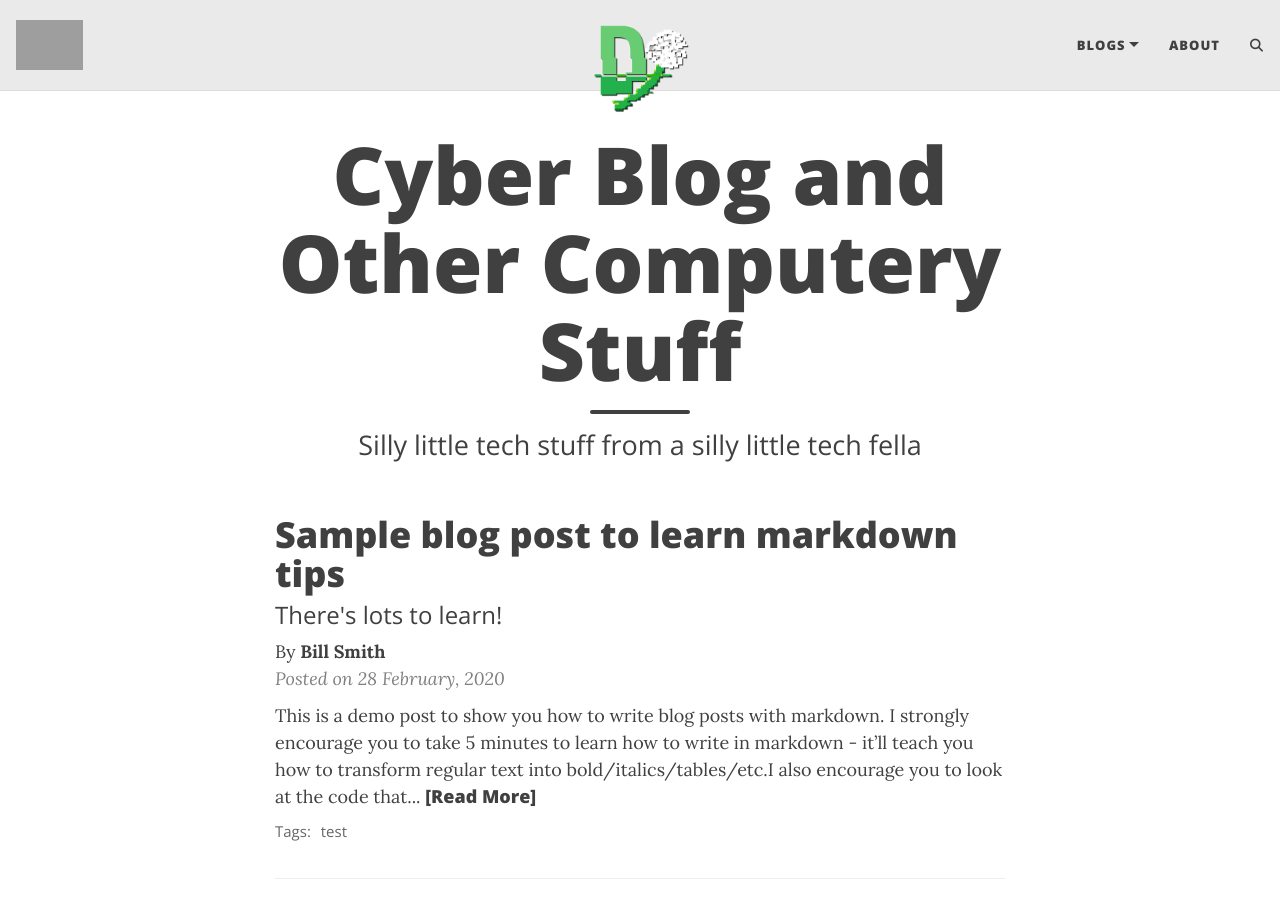
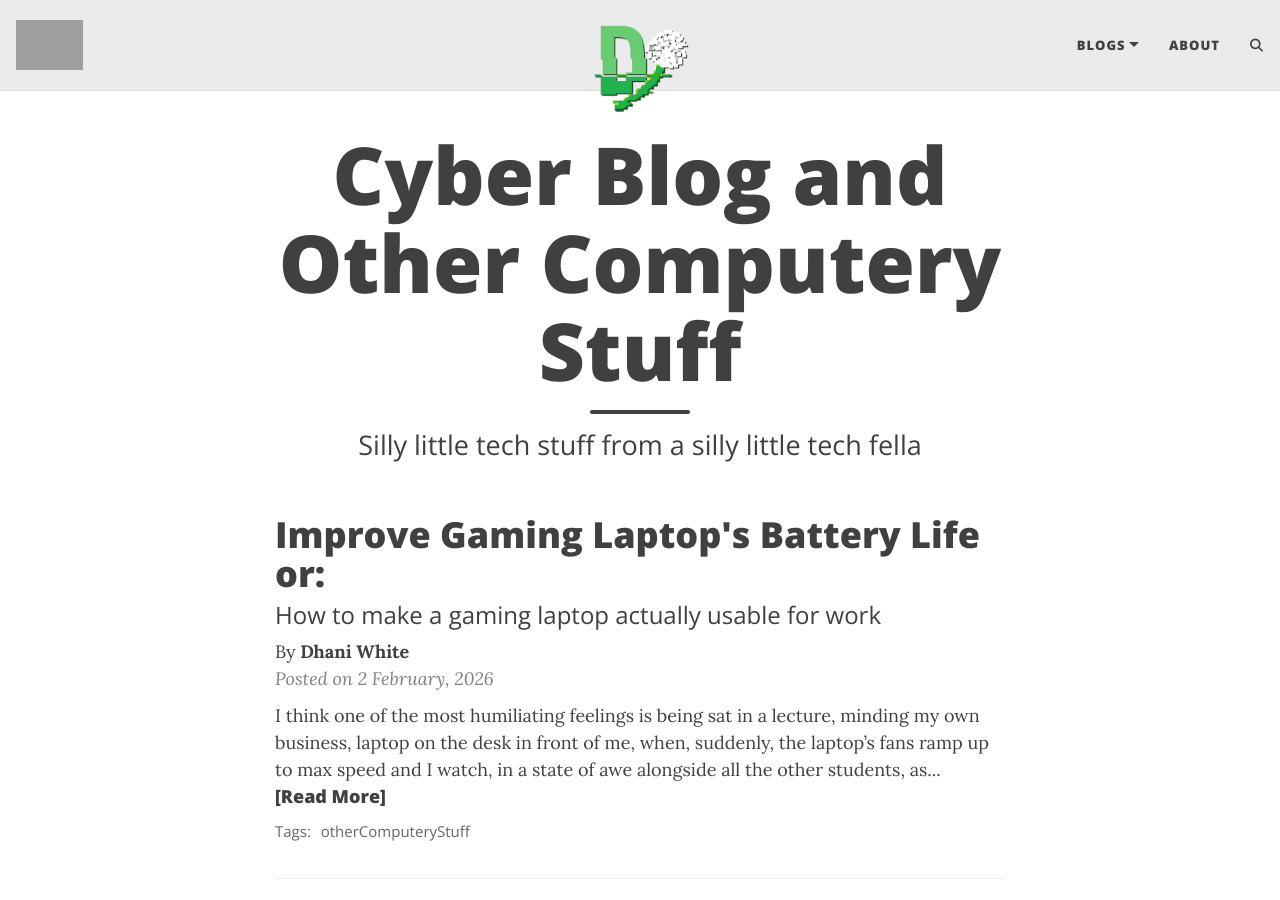
Before and after one commit to thedhandelion/thedhandelion.github.io, a Jekyll site: the page built from index.html, in a window 1280 px wide and 900 px high. Built offline with Jekyll 4.4.1, drawn with Linux system fonts in a browser that asks for light colours; the list of posts is cut into pages by our own code; comment, search, counter and statistics services are not loaded; part of the change alters nothing that is shown; grey boxes are pictures that could not be loaded.

````diff
--- a/_config.yml
+++ b/_config.yml
@@ -21,6 +21,7 @@ author: Dhani White
 
 navbar-links:
   Blogs:
+    - Laptop_Battery_Life: "2026-02-02-Make_Gaming_Laptop_Usable"
     - Blog_One: "2020-02-28-sample-markdown"
     - Blog_Two: "2020-02-26-flake-it-till-you-make-it"
   About: "aboutme"
--- /dev/null
+++ b/_posts/2026-02-02-Make_Gaming_Laptop_Usable.md
@@ -0,0 +1,111 @@
+---
+layout: post
+title: "Improve Gaming Laptop's Battery Life or:"
+subtitle: "How to make a gaming laptop actually usable for work"
+gh-repo: daattali/beautiful-jekyll
+gh-badge: [star, fork, follow]
+tags: [otherComputeryStuff]
+comments: true
+mathjax: true
+author: Dhani White
+---
+
+I think one of the most humiliating feelings is being sat in a lecture, minding my own business, laptop on the desk in front of me, when, suddenly, the laptop's fans ramp up to max speed and I watch, in a state of awe alongside all the other students, as the laptop just takes off towards the ceiling [walter white fly scene gif]. Only for the battery to die after 6 seconds and crash back onto the desk, all my peers pointing and laughing as i run out of the room, laptop clutched under my arms, blinded by the tears in my eyes, then i slip on a banana peel and suddenly all my clothes a gone and my teeth are falling out and I try screaming but i can't make any noise and i'm trapped and everything is dark and scary and i just want out of this living hell!
+
+Anyway, that was the average monday feeling during lectorials in my first couple of months of uni, having my £500 gaming laptop imitate a TU-95 then proceed to last for 20 minutes of note-taking before calling it a day, whilst everyone else with their £100 notebooks breeze through the lecture and still end the day above 50%.
+
+(stuff like running VMs and Games, and how a gaming laptop, in theory, should perform better than cheap laptops in every way blah blah blah)
+
+Thankfully, however, I'm a nerdy nerd and I did some silly techy stuff to get it to actually last a few hours when i needed it to, while still being able to switch to 'game mode' when I'm back home with the charger in, ready to spend the next 2 hours mindlessly scrolling through games, realising they don't excite me the way they did when i was younger and life was easier, then opting to watch a movie instead... £500 well spent I reckon.
+
+
+
+
+{: .box-success}
+This is a demo post to show you how to write blog posts with markdown.  I strongly encourage you to [take 5 minutes to learn how to write in markdown](https://markdowntutorial.com/) - it'll teach you how to transform regular text into bold/italics/tables/etc.<br/>I also encourage you to look at the [code that created this post](https://raw.githubusercontent.com/daattali/beautiful-jekyll/master/_posts/2020-02-28-sample-markdown.md) to learn some more advanced tips about using markdown in Beautiful Jekyll.
+
+**Here is some bold text**
+
+## Here is a secondary heading
+
+[This is a link to a different site](https://deanattali.com/) and [this is a link to a section inside this page](#local-urls).
+
+Here's a table:
+
+| Number | Next number | Previous number |
+| :------ |:--- | :--- |
+| Five | Six | Four |
+| Ten | Eleven | Nine |
+| Seven | Eight | Six |
+| Two | Three | One |
+
+You can use [MathJax](https://www.mathjax.org/) to write LaTeX expressions. For example:
+When \\(a \ne 0\\), there are two solutions to \\(ax^2 + bx + c = 0\\) and they are $$x = {-b \pm \sqrt{b^2-4ac} \over 2a}.$$
+
+How about a yummy crepe?
+
+![Crepe](https://beautifuljekyll.com/assets/img/crepe.jpg)
+
+It can also be centered!
+
+![Crepe](https://beautifuljekyll.com/assets/img/crepe.jpg){: .mx-auto.d-block :}
+
+Here's a code chunk:
+
+~~~
+var foo = function(x) {
+  return(x + 5);
+}
+foo(3)
+~~~
+
+And here is the same code with syntax highlighting:
+
+```javascript
+var foo = function(x) {
+  return(x + 5);
+}
+foo(3)
+```
+
+And here is the same code yet again but with line numbers:
+
+{% highlight javascript linenos %}
+var foo = function(x) {
+  return(x + 5);
+}
+foo(3)
+{% endhighlight %}
+
+## Boxes
+You can add notification, warning and error boxes like this:
+
+### Notification
+
+{: .box-note}
+**Note:** This is a notification box.
+
+### Warning
+
+{: .box-warning}
+**Warning:** This is a warning box.
+
+### Error
+
+{: .box-error}
+**Error:** This is an error box.
+
+## Local URLs in project sites {#local-urls}
+
+When hosting a *project site* on GitHub Pages (for example, `https://USERNAME.github.io/MyProject`), URLs that begin with `/` and refer to local files may not work correctly due to how the root URL (`/`) is interpreted by GitHub Pages. You can read more about it [in the FAQ](https://beautifuljekyll.com/faq/#links-in-project-page). To demonstrate the issue, the following local image will be broken **if your site is a project site:**
+
+![Crepe](/assets/img/crepe.jpg)
+
+If the above image is broken, then you'll need to follow the instructions [in the FAQ](https://beautifuljekyll.com/faq/#links-in-project-page). Here is proof that it can be fixed:
+
+![Crepe]({{ '/assets/img/crepe.jpg' | relative_url }})
+
+<details markdown="1">
+<summary>Click here!</summary>
+Here you can see an **expandable** section
+</details>
````
